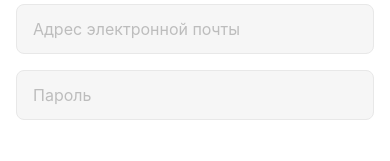
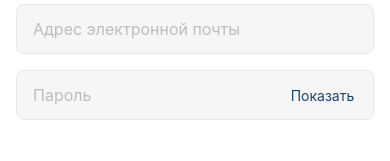
Before and after one commit to chertoha/learn-native-project, a React Native app: screen / in a window 390 px wide. Shown: the part 440-601 px from the top of the page. Built offline with nearby package versions, Linux system fonts and the light colour scheme.

Commit message:
show psw

```diff
--- a/src/components/PasswordField.js
+++ b/src/components/PasswordField.js
@@ -1,15 +1,53 @@
-import { TextInput } from "react-native";
-import { commonStyles } from "../styles/common";
+import { useState } from "react";
+import { StyleSheet, TouchableOpacity, View, Text } from "react-native";
 import { TextInputField } from "./TextInputField";
 
 export const PasswordField = ({ onFocus, value, onChangeText }) => {
+  const [isSecure, setIsSecure] = useState(true);
+
   return (
+    <View style={styles.container}>
       <TextInputField
+        style={{ paddingRight: 103 }}
         placeholder="Пароль"
-      secureTextEntry={true}
+        secureTextEntry={isSecure}
         onFocus={onFocus}
         value={value}
         onChangeText={onChangeText}
       />
+      <TouchableOpacity
+        style={styles.btn}
+        onPressIn={() => {
+          setIsSecure(false);
+        }}
+        onPressOut={() => {
+          setIsSecure(true);
+        }}
+      >
+        <Text style={styles.btnText}>Показать</Text>
+      </TouchableOpacity>
+    </View>
   );
 };
+
+const styles = StyleSheet.create({
+  container: {
+    position: "relative",
+  },
+
+  btn: {
+    position: "absolute",
+    top: 0,
+    right: 0,
+    width: 103,
+    height: 50,
+    alignItems: "center",
+    justifyContent: "center",
+  },
+
+  btnText: {
+    color: "#1B4371",
+    fontWeight: 400,
+    lineHeight: 19,
+  },
+});
--- a/src/components/TextInputField.js
+++ b/src/components/TextInputField.js
@@ -2,13 +2,14 @@ import { useState } from "react";
 import { TextInput } from "react-native";
 import { commonStyles } from "../styles/common";
 
-export const TextInputField = ({ onFocus, ...rest }) => {
+export const TextInputField = ({ onFocus, style, ...rest }) => {
   const [isOnFocus, setIsOnFocus] = useState(false);
 
   return (
     <TextInput
       style={{
         ...commonStyles.field,
+        ...style,
         borderColor: isOnFocus ? "#FF6C00" : "#E8E8E8",
       }}
       onFocus={() => {
```
Also changed, not shown: src/components/EmailField.js (+0 -8 lines). Lines whose indentation alone changed are shown as unchanged.
